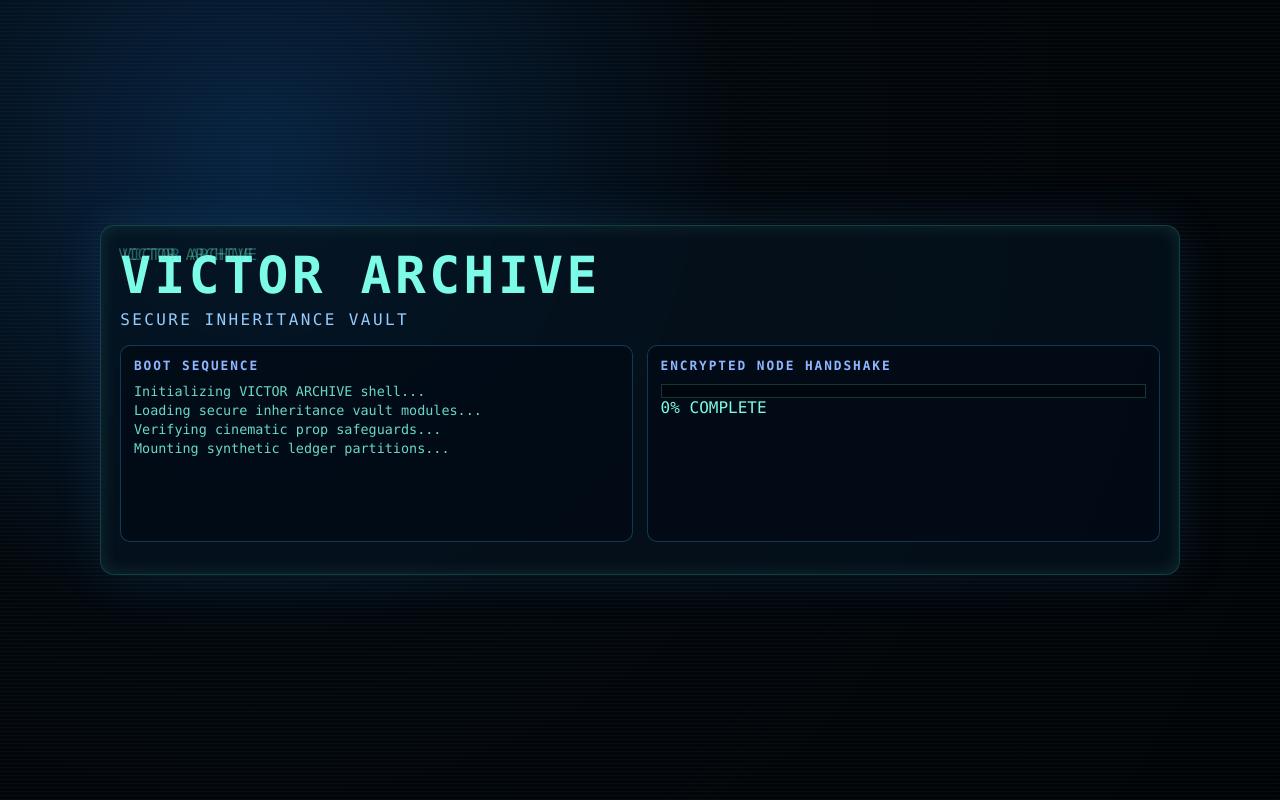
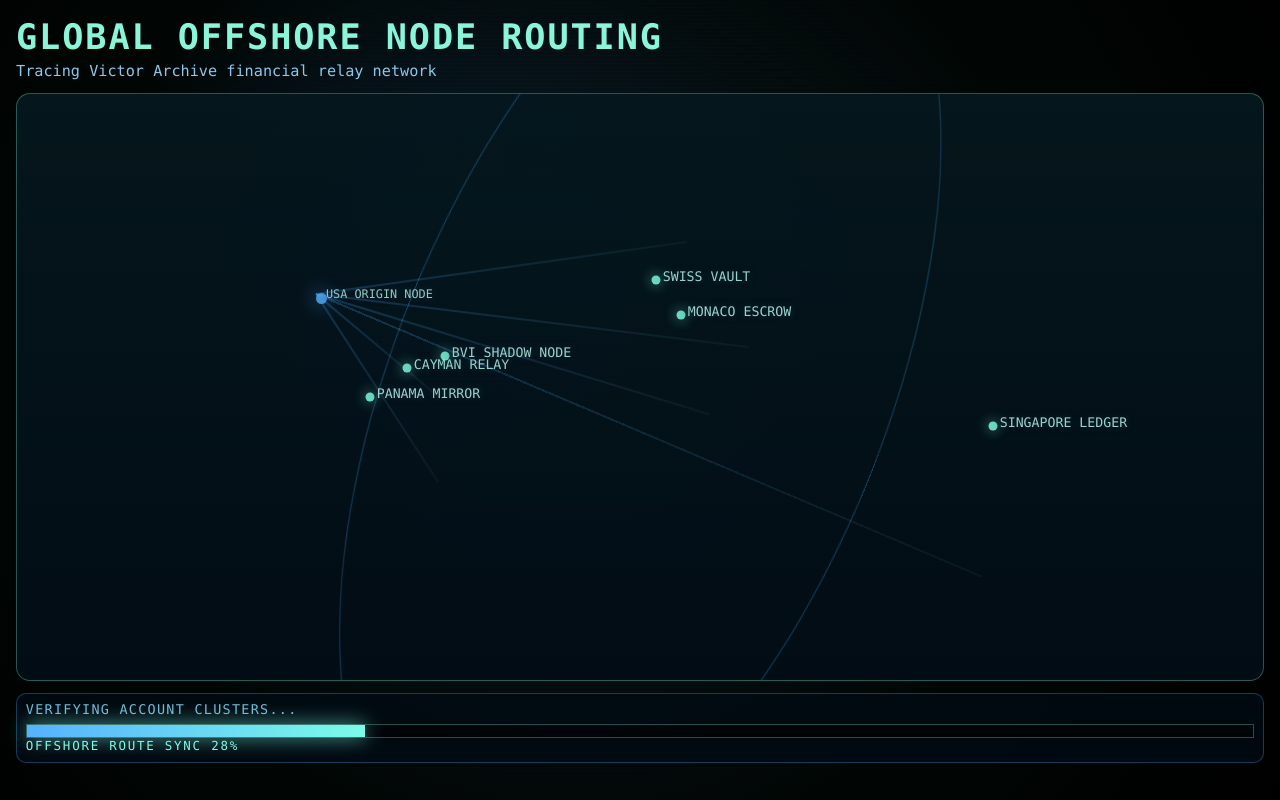
Before and after one commit to huegpx2008/victor-vault, a Next.js app: page / in a window 1280 px wide. Both pictures are taken after a click on the button "SKIP BOOT". Built offline with nearby package versions, Linux system fonts and the light colour scheme.

Commit message:
Add global offshore node routing screen between intro and access

```diff
--- a/app/globals.css
+++ b/app/globals.css
@@ -371,9 +371,32 @@ button:hover { filter: brightness(1.15); }
 .destruct-final h3 { margin: 0; color: #fff; letter-spacing: 0.14rem; }
 .destruct-final p { margin: 0.3rem 0 0; color: #ffdce2; letter-spacing: 0.12rem; }
 .reset-prop { max-width: 240px; justify-self: center; background: rgba(29, 0, 0, 0.9); border-color: rgba(255, 120, 140, 0.9); color: #ffd6de; }
+.map-overlay {
+  position: fixed;
+  inset: 0;
+  z-index: 72;
+  background: radial-gradient(circle at 45% 45%, rgba(30, 70, 90, 0.28), #010604 62%, #000 100%);
+  padding: 1rem;
+}
+.map-overlay h1 { margin: 0; font-size: clamp(1.05rem, 4.6vw, 2.2rem); letter-spacing: 0.12rem; color: #8af5d8; }
+.map-overlay > p { margin: 0.3rem 0 0.8rem; color: #8dc7ea; font-size: clamp(0.7rem, 2.8vw, 0.95rem); }
+.map-grid { height: calc(100vh - 130px); display: grid; grid-template-rows: 1fr auto; gap: 0.7rem; }
+.map-globe { position: relative; border: 1px solid rgba(128, 255, 212, 0.3); border-radius: 14px; background: linear-gradient(180deg, rgba(5, 24, 30, 0.92), rgba(2, 13, 22, 0.94)); overflow: hidden; }
+.map-ring { position: absolute; inset: 8% 8%; border: 1px solid rgba(69, 168, 255, 0.3); border-radius: 50%; animation: radarSpin 9s linear infinite; }
+.map-node { position: absolute; width: 8px; height: 8px; border-radius: 50%; background: #7effe1; box-shadow: 0 0 11px rgba(126, 255, 225, 0.8); animation: pulseNode 1.3s ease-in-out infinite; }
+.map-node.origin { background: #57b1ff; width: 11px; height: 11px; box-shadow: 0 0 20px rgba(87, 177, 255, 0.95); animation-duration: 0.7s; }
+.map-node span { position: absolute; left: 10px; top: -6px; font-size: clamp(0.56rem, 2.1vw, 0.74rem); white-space: nowrap; color: #baf8ea; text-shadow: 0 0 8px #183f4f; }
+.route { position: absolute; left: 24%; top: 34%; height: 2px; transform-origin: left center; background: linear-gradient(90deg, rgba(69, 168, 255, 0.9), rgba(124, 251, 232, 0.15)); animation: routeFlash 1.4s linear infinite; }
+.route.r1 { width: 13%; transform: rotate(40deg); }.route.r2 { width: 30%; transform: rotate(-8deg); }.route.r3 { width: 18%; transform: rotate(57deg); }.route.r4 { width: 58%; transform: rotate(23deg); }.route.r5 { width: 35%; transform: rotate(7deg); }.route.r6 { width: 33%; transform: rotate(17deg); }
+.map-terminal { border: 1px solid rgba(74, 180, 255, 0.3); background: rgba(2, 12, 20, 0.8); border-radius: 10px; padding: 0.55rem; }
+.map-status { margin: 0 0 0.4rem; color: #84dfff; letter-spacing: 0.08rem; font-size: clamp(0.64rem, 2.4vw, 0.84rem); animation: pulseWarn 0.75s linear infinite; }
+.map-progress { background: linear-gradient(90deg, #57b1ff, #7cfbe8); box-shadow: 0 0 20px rgba(124, 251, 232, 0.7); }
 
 @keyframes redPulse { 0%,100% { box-shadow: inset 0 0 120px rgba(255, 30, 50, 0.2); } 50% { box-shadow: inset 0 0 220px rgba(255, 30, 50, 0.45); } }
 @keyframes jitter { 0%{transform:translate(0)} 50%{transform:translate(1px,-1px)} 100%{transform:translate(-1px,1px)} }
 @keyframes strobe { 0%,100%{opacity:1} 50%{opacity:0.35} }
 @keyframes logRush { from { transform: translateY(12px); opacity: 0.2; } to { transform: translateY(0); opacity: 0.92; } }
 @keyframes finalFlash { 0%,100% { background: rgba(255,255,255,0.05); } 50% { background: rgba(255, 45, 45, 0.4); } }
+@keyframes pulseNode { 0%,100% { transform: scale(1); opacity: 0.8; } 50% { transform: scale(1.6); opacity: 1; } }
+@keyframes routeFlash { 0% { opacity: 0.25; } 50% { opacity: 1; } 100% { opacity: 0.25; } }
+@keyframes radarSpin { from { transform: rotate(0deg); } to { transform: rotate(360deg); } }
--- a/app/page.js
+++ b/app/page.js
@@ -19,35 +19,38 @@ const introWarnings = [
   'CRIMINAL LEDGER MAP SEALED',
   'FACIAL SCAN MODULE STANDBY'
 ];
-
-const introPrefixes = [
-  'SYS',
-  'NODE',
-  'ARC',
-  'BIO',
-  'NFC',
-  'VX'
+const mapStatuses = [
+  'ROUTING THROUGH OFFSHORE MIRRORS...',
+  'VERIFYING ACCOUNT CLUSTERS...',
+  'TRACE MASK ENABLED...',
+  'LEDGER HASH CONFIRMED...',
+  'NODE CHAIN SYNCHRONIZED...'
 ];
-const destructStages = ['PURGING VICTOR ARCHIVE INDEX...','DELETING OFFSHORE NODE MAP...','WIPING CRIMINAL LEDGER CACHE...','SCRAMBLING BIOMETRIC KEY...','DESTROYING INHERITANCE ACCESS TOKEN...','SEALING DEAD MAN SWITCH...'];
+const mapNodes = [
+  { label: 'USA ORIGIN NODE', left: '24%', top: '34%' },
+  { label: 'CAYMAN RELAY', left: '31%', top: '46%' },
+  { label: 'SWISS VAULT', left: '51%', top: '31%' },
+  { label: 'PANAMA MIRROR', left: '28%', top: '51%' },
+  { label: 'SINGAPORE LEDGER', left: '78%', top: '56%' },
+  { label: 'MONACO ESCROW', left: '53%', top: '37%' },
+  { label: 'BVI SHADOW NODE', left: '34%', top: '44%' }
+];
+const introPrefixes = ['SYS', 'NODE', 'ARC', 'BIO', 'NFC', 'VX'];
+const destructStages = ['PURGING VICTOR ARCHIVE INDEX...', 'DELETING OFFSHORE NODE MAP...', 'WIPING CRIMINAL LEDGER CACHE...', 'SCRAMBLING BIOMETRIC KEY...', 'DESTROYING INHERITANCE ACCESS TOKEN...', 'SEALING DEAD MAN SWITCH...'];
 const destructBars = ['DATA PURGE', 'KEY DESTRUCTION', 'LEDGER WIPE', 'SYSTEM COLLAPSE'];
 
 const hexChunk = (len) => Array.from({ length: len }, () => Math.floor(Math.random() * 16).toString(16).toUpperCase()).join('');
-
-const makeLogLine = (idx) => {
-  const prefix = introPrefixes[idx % introPrefixes.length];
-  const percent = `${Math.min(99, 18 + ((idx * 7) % 82))}%`;
-  const warning = idx % 4 === 0 ? ` :: ${introWarnings[idx % introWarnings.length]}` : '';
-
-  return `[${prefix}] HASH ${hexChunk(8)}-${hexChunk(8)} :: NODE-CHECK ${hexChunk(4)} :: INDEX ${percent}${warning}`;
-};
+const makeLogLine = (idx) => `[${introPrefixes[idx % introPrefixes.length]}] HASH ${hexChunk(8)}-${hexChunk(8)} :: NODE-CHECK ${hexChunk(4)} :: INDEX ${Math.min(99, 18 + ((idx * 7) % 82))}%${idx % 4 === 0 ? ` :: ${introWarnings[idx % introWarnings.length]}` : ''}`;
 
 export default function Home() {
   const [showIntro, setShowIntro] = useState(true);
+  const [showGlobalMap, setShowGlobalMap] = useState(false);
   const [introProgress, setIntroProgress] = useState(0);
+  const [mapProgress, setMapProgress] = useState(0);
   const [introLogs, setIntroLogs] = useState(() => Array.from({ length: 8 }, (_, i) => makeLogLine(i)));
   const [typedLine, setTypedLine] = useState('');
   const [warningLine, setWarningLine] = useState(introWarnings[0]);
-
+  const [mapStatus, setMapStatus] = useState(mapStatuses[0]);
   const [bootIndex, setBootIndex] = useState(0);
   const [handshake, setHandshake] = useState(0);
   const [bootComplete, setBootComplete] = useState(false);
@@ -69,17 +72,14 @@ export default function Home() {
   const playTone = (frequency = 540, duration = 0.06, gainValue = 0.022, type = 'sine') => {
     const ctx = audioCtxRef.current;
     if (!ctx || !audioEnabled) return;
-
     const now = ctx.currentTime;
     const osc = ctx.createOscillator();
     const gain = ctx.createGain();
-
     osc.type = type;
     osc.frequency.setValueAtTime(frequency, now);
     gain.gain.setValueAtTime(0.0001, now);
     gain.gain.exponentialRampToValueAtTime(gainValue, now + 0.01);
     gain.gain.exponentialRampToValueAtTime(0.0001, now + duration);
-
     osc.connect(gain);
     gain.connect(ctx.destination);
     osc.start(now);
@@ -90,22 +90,16 @@ export default function Home() {
     const ctx = audioCtxRef.current;
     const hum = humRef.current;
     if (!ctx || !hum) return;
-
     hum.gain.gain.cancelScheduledValues(ctx.currentTime);
     hum.gain.gain.exponentialRampToValueAtTime(Math.max(0.0001, targetLevel), ctx.currentTime + ramp);
   };
 
   const handleEnableAudio = async () => {
     if (audioEnabled) return;
-
     const AudioContextCtor = window.AudioContext || window.webkitAudioContext;
     if (!AudioContextCtor) return;
-
     const ctx = new AudioContextCtor();
-    if (ctx.state === 'suspended') {
-      await ctx.resume();
-    }
-
+    if (ctx.state === 'suspended') await ctx.resume();
     const humOsc = ctx.createOscillator();
     const humGain = ctx.createGain();
     humOsc.type = 'triangle';
@@ -114,7 +108,6 @@ export default function Home() {
     humOsc.connect(humGain);
     humGain.connect(ctx.destination);
     humOsc.start();
-
     audioCtxRef.current = ctx;
     humRef.current = { osc: humOsc, gain: humGain };
     setAudioEnabled(true);
@@ -124,153 +117,104 @@ export default function Home() {
 
   useEffect(() => {
     if (!showIntro) return;
-
-    const introLengthMs = 9800;
     const start = Date.now();
-
-    const progressTimer = setInterval(() => {
+    const timer = setInterval(() => {
       const elapsed = Date.now() - start;
-      setIntroProgress(Math.min(100, Math.round((elapsed / introLengthMs) * 100)));
-      if (elapsed >= introLengthMs) {
+      const next = Math.min(100, Math.round((elapsed / 9800) * 100));
+      setIntroProgress(next);
+      if (next >= 100) {
         setShowIntro(false);
+        setShowGlobalMap(true);
       }
     }, 90);
-
-    return () => clearInterval(progressTimer);
+    return () => clearInterval(timer);
   }, [showIntro]);
 
   useEffect(() => {
+    if (!showGlobalMap) return;
+    setMapProgress(0);
+    const start = Date.now();
+    const progressTimer = setInterval(() => {
+      const elapsed = Date.now() - start;
+      const next = Math.min(100, Math.round((elapsed / 10000) * 100));
+      setMapProgress(next);
+      if (next >= 100) setShowGlobalMap(false);
+    }, 90);
+    const statusTimer = setInterval(() => {
+      setMapStatus(mapStatuses[Math.floor(Math.random() * mapStatuses.length)]);
+      playTone(880 + Math.random() * 180, 0.05, 0.01, 'triangle');
+    }, 550);
+    return () => { clearInterval(progressTimer); clearInterval(statusTimer); };
+  }, [showGlobalMap]);
+
+  useEffect(() => {
     if (!audioEnabled) return;
-
-    if (showIntro) {
-      setHumLevel(0.006, 0.45);
-      return;
-    }
-
+    if (showIntro) return setHumLevel(0.006, 0.45);
+    if (showGlobalMap) return setHumLevel(0.007, 0.35);
     setHumLevel(0.01, 0.55);
-  }, [showIntro, audioEnabled]);
+  }, [showIntro, showGlobalMap, audioEnabled]);
 
   useEffect(() => {
     if (!showIntro) return;
-
     const prevHtmlOverflow = document.documentElement.style.overflow;
     const prevBodyOverflow = document.body.style.overflow;
     document.documentElement.style.overflow = 'hidden';
     document.body.style.overflow = 'hidden';
-
-    return () => {
-      document.documentElement.style.overflow = prevHtmlOverflow;
-      document.body.style.overflow = prevBodyOverflow;
-    };
+    return () => { document.documentElement.style.overflow = prevHtmlOverflow; document.body.style.overflow = prevBodyOverflow; };
   }, [showIntro]);
 
   useEffect(() => {
     if (!showIntro) return;
-
     const logTimer = setInterval(() => {
-      setIntroLogs((prev) => {
-        const nextIndex = prev.length + Math.floor(Math.random() * 3);
-        return [...prev.slice(-23), makeLogLine(nextIndex)];
-      });
+      setIntroLogs((prev) => [...prev.slice(-23), makeLogLine(prev.length + Math.floor(Math.random() * 3))]);
       playTone(560 + Math.random() * 120, 0.045, 0.012, 'square');
     }, 95);
-
     return () => clearInterval(logTimer);
   }, [showIntro, audioEnabled]);
 
   useEffect(() => {
     if (!showIntro) return;
-
     const typeTimer = setInterval(() => {
-      const target = `ARCHIVE PIPELINE ${hexChunk(4)}:${hexChunk(4)} READY`;
-      setTypedLine(target);
+      setTypedLine(`ARCHIVE PIPELINE ${hexChunk(4)}:${hexChunk(4)} READY`);
       playTone(630 + Math.random() * 80, 0.06, 0.014, 'triangle');
     }, 550);
-
     return () => clearInterval(typeTimer);
   }, [showIntro, audioEnabled]);
 
   useEffect(() => {
     if (!showIntro) return;
-
-    const warningTimer = setInterval(() => {
-      setWarningLine(introWarnings[Math.floor(Math.random() * introWarnings.length)]);
-    }, 1100);
-
+    const warningTimer = setInterval(() => setWarningLine(introWarnings[Math.floor(Math.random() * introWarnings.length)]), 1100);
     return () => clearInterval(warningTimer);
   }, [showIntro]);
 
   useEffect(() => {
-    if (showIntro || bootComplete) return;
-
-    if (bootIndex >= bootLines.length - 1) {
-      setBootComplete(true);
-      return;
-    }
-
-    const timer = setTimeout(() => {
-      setBootIndex((prev) => prev + 1);
-      playTone(690, 0.07, 0.016, 'sine');
-    }, 850);
-
+    if (showIntro || showGlobalMap || bootComplete) return;
+    if (bootIndex >= bootLines.length - 1) return setBootComplete(true);
+    const timer = setTimeout(() => { setBootIndex((prev) => prev + 1); playTone(690, 0.07, 0.016, 'sine'); }, 850);
     return () => clearTimeout(timer);
-  }, [bootIndex, showIntro, bootComplete, audioEnabled]);
+  }, [bootIndex, showIntro, showGlobalMap, bootComplete, audioEnabled]);
 
   useEffect(() => {
-    if (showIntro || !bootComplete || handshakeComplete) return;
-
-    const timer = setInterval(() => {
-      setHandshake((prev) => {
-        if (prev >= 100) {
-          setHandshakeComplete(true);
-          return 100;
-        }
-
-        const next = prev + 2;
-        if (next >= 100) {
-          setHandshakeComplete(true);
-          return 100;
-        }
-
-        if (next % 10 === 0) {
-          playTone(260 + next * 2, 0.05, 0.011, 'square');
-        }
-
-        return next;
-      });
-    }, 80);
-
+    if (showIntro || showGlobalMap || !bootComplete || handshakeComplete) return;
+    const timer = setInterval(() => setHandshake((prev) => {
+      if (prev >= 100) return 100;
+      const next = prev + 2;
+      if (next % 10 === 0) playTone(260 + next * 2, 0.05, 0.011, 'square');
+      if (next >= 100) setHandshakeComplete(true);
+      return Math.min(100, next);
+    }), 80);
     return () => clearInterval(timer);
-  }, [showIntro, bootComplete, handshakeComplete, audioEnabled]);
+  }, [showIntro, showGlobalMap, bootComplete, handshakeComplete, audioEnabled]);
 
   useEffect(() => {
     if (!scanning) return;
-
-    const timer = setInterval(() => {
-      setScanProgress((prev) => {
-        if (prev >= 100) {
-          clearInterval(timer);
-          return 100;
-        }
-        return prev + 4;
-      });
-    }, 65);
-
+    const timer = setInterval(() => setScanProgress((prev) => (prev >= 100 ? 100 : prev + 4)), 65);
     return () => clearInterval(timer);
   }, [scanning]);
 
   useEffect(() => {
     if (scanProgress < 100 || !scanning) return;
-
-    const reveal = setTimeout(() => {
-      if (password === 'VICTOR') {
-        setStatus('granted');
-      } else {
-        setStatus('denied');
-      }
-      setScanning(false);
-    }, 400);
-
+    const reveal = setTimeout(() => { setStatus(password === 'VICTOR' ? 'granted' : 'denied'); setScanning(false); }, 400);
     return () => clearTimeout(reveal);
   }, [scanProgress, scanning, password]);
 
@@ -279,7 +223,6 @@ export default function Home() {
       playTone(820, 0.09, 0.02, 'triangle');
       setTimeout(() => playTone(1020, 0.1, 0.018, 'sine'), 110);
     }
-
     if (status === 'denied') {
       playTone(220, 0.13, 0.02, 'sawtooth');
       setTimeout(() => playTone(180, 0.14, 0.016, 'square'), 120);
@@ -311,21 +254,11 @@ export default function Home() {
   useEffect(() => () => {
     const hum = humRef.current;
     const ctx = audioCtxRef.current;
-
-    if (hum && ctx) {
-      hum.gain.gain.exponentialRampToValueAtTime(0.0001, ctx.currentTime + 0.2);
-      hum.osc.stop(ctx.currentTime + 0.22);
-    }
-
-    if (ctx) {
-      setTimeout(() => {
-        ctx.close();
-      }, 240);
-    }
+    if (hum && ctx) { hum.gain.gain.exponentialRampToValueAtTime(0.0001, ctx.currentTime + 0.2); hum.osc.stop(ctx.currentTime + 0.22); }
+    if (ctx) setTimeout(() => ctx.close(), 240);
   }, []);
 
   const bootFeed = useMemo(() => bootLines.slice(0, bootIndex + 1), [bootIndex]);
-
   const handleSubmit = (e) => {
     e.preventDefault();
     setStatus('idle');
@@ -347,122 +280,42 @@ export default function Home() {
 
   return (
     <main className="vault-root">
-      <div className="scanlines" />
-      <div className="flicker" />
+      <div className="scanlines" /><div className="flicker" />
 
       <div className={`intro-overlay ${showIntro ? 'active' : 'hidden'}`} aria-hidden={!showIntro}>
-        <div className="intro-shell">
-          <header className="intro-header">
-            <h1 className="glitch" data-text="VICTOR ARCHIVE">VICTOR ARCHIVE</h1>
-            <h2>VICTOR VAULT // PRE-ACCESS BOOTSTRAP</h2>
-            <span>SAFE MODE + OFFSHORE RELAY + NFC BRIDGE</span>
-          </header>
-
-          <div className="intro-terminal">
-            <div className="intro-feed">
-              {introLogs.map((line, idx) => (
-                <p key={`${line}-${idx}`}>{line}</p>
-              ))}
-            </div>
-
-            <div className="typed-line">&gt; {typedLine}</div>
-            <div className="warning-line">! {warningLine}</div>
-
-            <div className="intro-progress-wrap">
-              <div className="intro-progress-bar" style={{ width: `${introProgress}%` }} />
-            </div>
-            <p className="intro-progress-label">ARCHIVE INDEXING {introProgress}%</p>
-          </div>
+        <div className="intro-shell"><header className="intro-header"><h1 className="glitch" data-text="VICTOR ARCHIVE">VICTOR ARCHIVE</h1><h2>VICTOR VAULT // PRE-ACCESS BOOTSTRAP</h2><span>SAFE MODE + OFFSHORE RELAY + NFC BRIDGE</span></header>
+          <div className="intro-terminal"><div className="intro-feed">{introLogs.map((line, idx) => <p key={`${line}-${idx}`}>{line}</p>)}</div><div className="typed-line">&gt; {typedLine}</div><div className="warning-line">! {warningLine}</div><div className="intro-progress-wrap"><div className="intro-progress-bar" style={{ width: `${introProgress}%` }} /></div><p className="intro-progress-label">ARCHIVE INDEXING {introProgress}%</p></div>
         </div>
-
-        <button className="skip-boot" type="button" onClick={() => setShowIntro(false)}>
-          SKIP BOOT
-        </button>
-
-        <button className="enable-audio" type="button" onClick={handleEnableAudio}>
-          {audioEnabled ? 'AUDIO ONLINE' : 'ENABLE AUDIO'}
-        </button>
+        <button className="skip-boot" type="button" onClick={() => { setShowIntro(false); setShowGlobalMap(true); }}>SKIP BOOT</button>
+        <button className="enable-audio" type="button" onClick={handleEnableAudio}>{audioEnabled ? 'AUDIO ONLINE' : 'ENABLE AUDIO'}</button>
       </div>
 
-      <section className="vault-panel">
-        <header className="hero glitch" data-text="VICTOR ARCHIVE">
-          <h1>VICTOR ARCHIVE</h1>
-          <p>SECURE INHERITANCE VAULT</p>
-        </header>
-
-        <div className="grid-wrap">
-          <div className="boot-module module">
-            <h2>BOOT SEQUENCE</h2>
-            <div className="boot-feed">
-              {bootFeed.map((line) => (
-                <p key={line}>{line}</p>
-              ))}
+      {showGlobalMap && (
+        <section className="map-overlay" aria-live="polite">
+          <h1>GLOBAL OFFSHORE NODE ROUTING</h1>
+          <p>Tracing Victor Archive financial relay network</p>
+          <div className="map-grid">
+            <div className="map-globe">
+              <div className="map-ring" />
+              {mapNodes.map((node, index) => <div key={node.label} className={`map-node ${index === 0 ? 'origin' : ''}`} style={{ left: node.left, top: node.top }}><span>{node.label}</span></div>)}
+              <div className="route r1" /><div className="route r2" /><div className="route r3" /><div className="route r4" /><div className="route r5" /><div className="route r6" />
+            </div>
+            <div className="map-terminal">
+              <p className="map-status">{mapStatus}</p>
+              <div className="intro-progress-wrap"><div className="intro-progress-bar map-progress" style={{ width: `${mapProgress}%` }} /></div>
+              <p className="intro-progress-label">OFFSHORE ROUTE SYNC {mapProgress}%</p>
             </div>
           </div>
-
-          <div className="handshake module">
-            <h2>ENCRYPTED NODE HANDSHAKE</h2>
-            <div className="progress-track">
-              <div className="progress-fill" style={{ width: `${handshake}%` }} />
-            </div>
-            <span>{handshake}% COMPLETE</span>
-          </div>
-
-          <div className="nfc module gated-module" data-visible={handshakeComplete}>
-            <h2>NFC TOKEN DETECTED</h2>
-            <p className="tag">AUTH CHIP: V-A7-SAM-KEY</p>
-            <p className="tag">SIGNAL INTEGRITY: 99.7%</p>
-            <p className="tag">LOCATION LOCK: OFFSHORE NODE 14</p>
-          </div>
-
-          <div className="auth module gated-module" data-visible={handshakeComplete}>
-            <h2>ACCESS PHRASE</h2>
-            <form onSubmit={handleSubmit}>
-              <input
-                value={password}
-                onChange={(e) => setPassword(e.target.value.toUpperCase())}
-                placeholder="ENTER PASSWORD"
-                type="password"
-                autoComplete="off"
-                spellCheck="false"
-              />
-              <button type="submit">INITIATE FACIAL SCAN</button>
-            </form>
-
-            <div className={`face-scan ${scanning ? 'active' : ''}`}>
-              <div className="scan-beam" />
-              <span>{scanning ? `FACIAL RECOGNITION ${scanProgress}%` : 'FACIAL RECOGNITION STANDBY'}</span>
-            </div>
-
-            {status === 'granted' && <p className="result granted">ACCESS GRANTED</p>}
-            {status === 'denied' && <p className="result denied">ACCESS DENIED</p>}
-          </div>
-        </div>
-
-        {status === 'granted' && (
-          <section className="dashboard module">
-            <h2>ARCHIVE DASHBOARD</h2>
-            <ul>
-              <li><span>Inheritance File</span><strong>LOCKED</strong></li>
-              <li><span>Offshore Accounts</span><strong>ENCRYPTED</strong></li>
-              <li><span>Criminal Ledger</span><strong>CLASSIFIED</strong></li>
-              <li><span>Biometric Key</span><strong>SAM REQUIRED</strong></li>
-            </ul>
-          </section>
-        )}
-      </section>
-      {selfDestructActive && (
-        <section className={`destruct-overlay ${destructComplete ? 'complete' : ''}`}>
-          <h1 className="glitch" data-text="SECURITY BREACH DETECTED">SECURITY BREACH DETECTED</h1>
-          <h2>UNAUTHORIZED BIOMETRIC SIGNATURE</h2>
-          <p className="destruct-countdown">T-MINUS {countdown}s</p>
-          <div className="destruct-stage-list">{destructStages.map((line) => <p key={line}>{line}</p>)}</div>
-          <div className="destruct-bars">{destructBars.map((bar) => <div key={bar}><label>{bar} {destructBarsState[bar]}%</label><div className="progress-track"><div className="progress-fill danger" style={{ width: `${destructBarsState[bar]}%` }} /></div></div>)}</div>
-          <div className="destruct-feed">{destructLogs.map((line, idx) => <p key={`${line}-${idx}`}>{line}</p>)}</div>
-          {destructComplete && <div className="destruct-final"><h3>ARCHIVE DESTROYED</h3><p>CONNECTION TERMINATED</p></div>}
-          <button type="button" className="reset-prop" onClick={resetProp}>RESET PROP</button>
         </section>
       )}
+
+      {!showIntro && !showGlobalMap && <section className="vault-panel">{/* unchanged main access screen */}
+        <header className="hero glitch" data-text="VICTOR ARCHIVE"><h1>VICTOR ARCHIVE</h1><p>SECURE INHERITANCE VAULT</p></header>
+        <div className="grid-wrap"><div className="boot-module module"><h2>BOOT SEQUENCE</h2><div className="boot-feed">{bootFeed.map((line) => <p key={line}>{line}</p>)}</div></div><div className="handshake module"><h2>ENCRYPTED NODE HANDSHAKE</h2><div className="progress-track"><div className="progress-fill" style={{ width: `${handshake}%` }} /></div><span>{handshake}% COMPLETE</span></div><div className="nfc module gated-module" data-visible={handshakeComplete}><h2>NFC TOKEN DETECTED</h2><p className="tag">AUTH CHIP: V-A7-SAM-KEY</p><p className="tag">SIGNAL INTEGRITY: 99.7%</p><p className="tag">LOCATION LOCK: OFFSHORE NODE 14</p></div><div className="auth module gated-module" data-visible={handshakeComplete}><h2>ACCESS PHRASE</h2><form onSubmit={handleSubmit}><input value={password} onChange={(e) => setPassword(e.target.value.toUpperCase())} placeholder="ENTER PASSWORD" type="password" autoComplete="off" spellCheck="false" /><button type="submit">INITIATE FACIAL SCAN</button></form><div className={`face-scan ${scanning ? 'active' : ''}`}><div className="scan-beam" /><span>{scanning ? `FACIAL RECOGNITION ${scanProgress}%` : 'FACIAL RECOGNITION STANDBY'}</span></div>{status === 'granted' && <p className="result granted">ACCESS GRANTED</p>}{status === 'denied' && <p className="result denied">ACCESS DENIED</p>}</div></div>
+        {status === 'granted' && <section className="dashboard module"><h2>ARCHIVE DASHBOARD</h2><ul><li><span>Inheritance File</span><strong>LOCKED</strong></li><li><span>Offshore Accounts</span><strong>ENCRYPTED</strong></li><li><span>Criminal Ledger</span><strong>CLASSIFIED</strong></li><li><span>Biometric Key</span><strong>SAM REQUIRED</strong></li></ul></section>}
+      </section>}
+
+      {selfDestructActive && <section className={`destruct-overlay ${destructComplete ? 'complete' : ''}`}><h1 className="glitch" data-text="SECURITY BREACH DETECTED">SECURITY BREACH DETECTED</h1><h2>UNAUTHORIZED BIOMETRIC SIGNATURE</h2><p className="destruct-countdown">T-MINUS {countdown}s</p><div className="destruct-stage-list">{destructStages.map((line) => <p key={line}>{line}</p>)}</div><div className="destruct-bars">{destructBars.map((bar) => <div key={bar}><label>{bar} {destructBarsState[bar]}%</label><div className="progress-track"><div className="progress-fill danger" style={{ width: `${destructBarsState[bar]}%` }} /></div></div>)}</div><div className="destruct-feed">{destructLogs.map((line, idx) => <p key={`${line}-${idx}`}>{line}</p>)}</div>{destructComplete && <div className="destruct-final"><h3>ARCHIVE DESTROYED</h3><p>CONNECTION TERMINATED</p></div>}<button type="button" className="reset-prop" onClick={resetProp}>RESET PROP</button></section>}
     </main>
   );
 }
```
